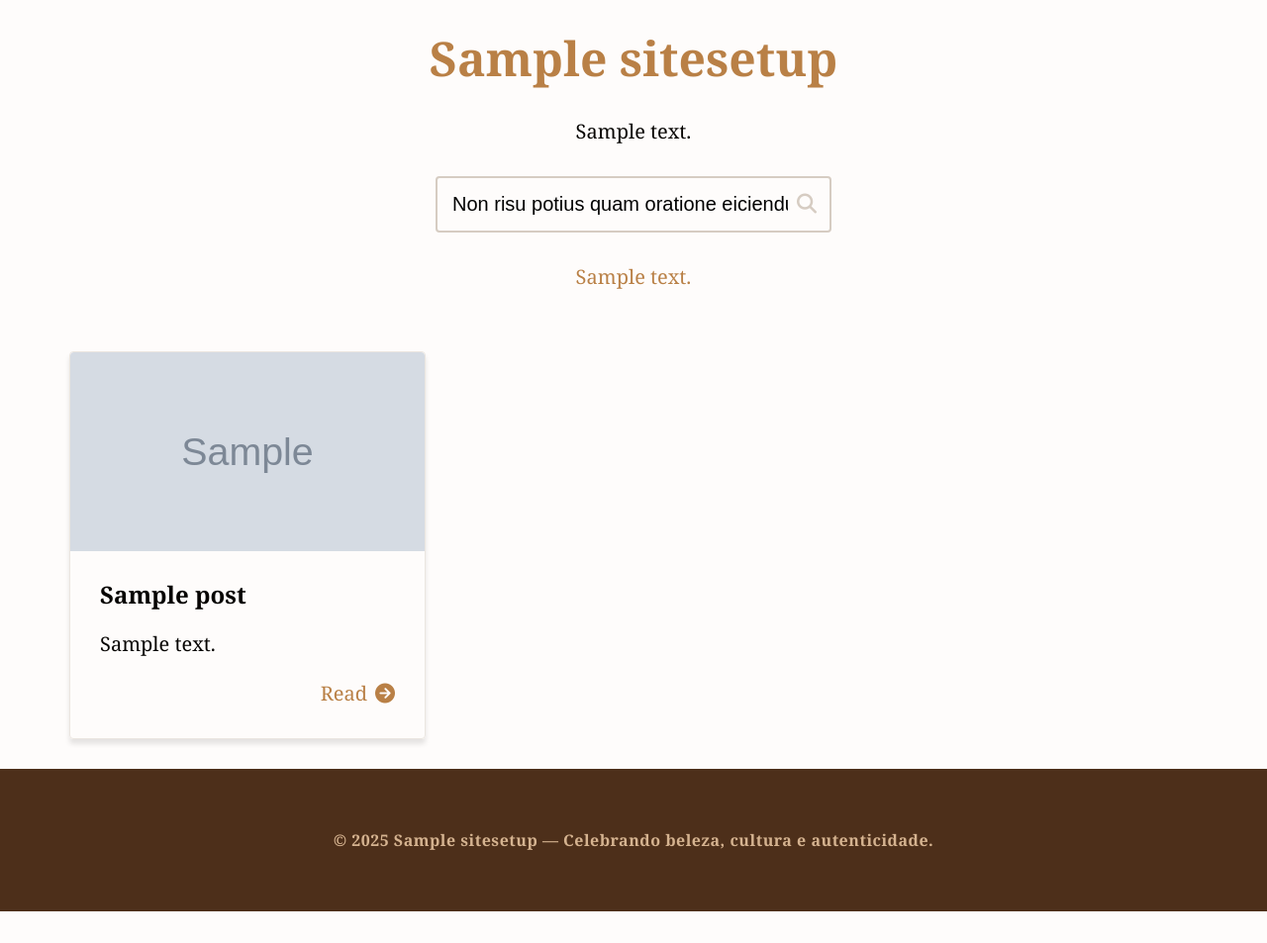
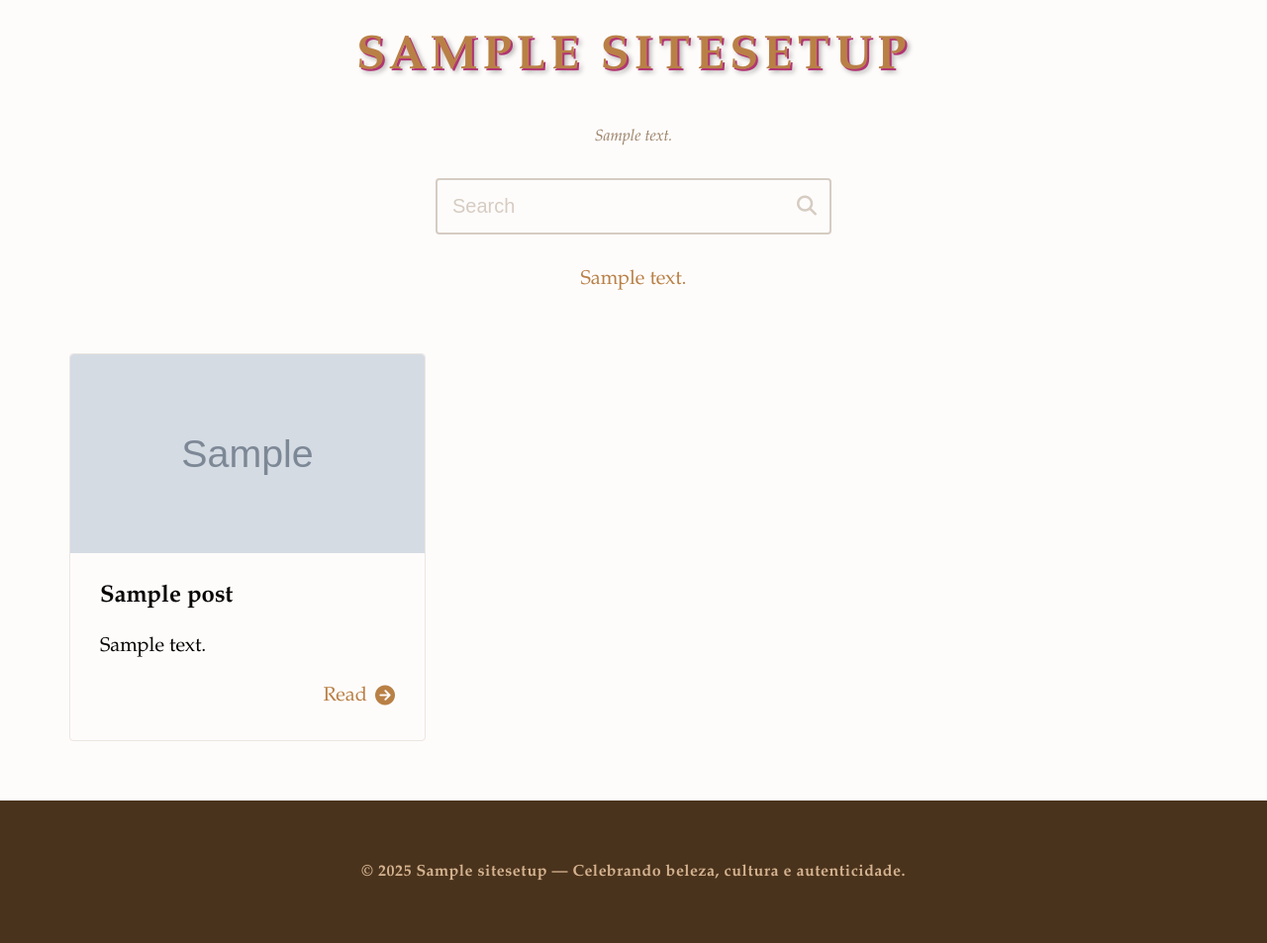
Before and after one commit to CleisonF/Projeto-blog-django, a Django app: page / in a window 1280 px wide. Shown: the whole page at 99% size. Before the commit the page ends 921 px from the top, so only its background shows below. Run offline with Django 5.2, Linux system fonts and the light colour scheme; tables that the repository leaves empty hold one stand-in row (values such as "Sample post"); grey boxes marked "Sample" are stand-in pictures.

Commit message:
'Alterações e atualizaçoões'

```diff
--- a/djangoapp/blog/static/blog/css/style.css
+++ b/djangoapp/blog/static/blog/css/style.css
@@ -1,37 +1,54 @@
 :root {
-  /* Colors - Tema Afro Marrom */
+  /* ==================================== */
+  /* Colors - TEMA AFRO MARROM (HSL CORRIGIDO) */
+  /* ==================================== */
   --_clr-base-hue: 30; /* tom quente terroso */
-  --_clr-primary: var(--_clr-base-hue) 45%; /* marrom médio */
-  --_clr-gray: var(--_clr-base-hue) 20%; /* areia */
+  --_clr-primary-sat: 45%; /* Saturação principal (Marrom) */
+  --_clr-gray-sat: 20%; /* Saturação do cinza/areia */
 
+  /* Cores Base HSL (CORRIGIDO: usando hsl() ) */
+  --clr-whitest: hsl(var(--_clr-base-hue), var(--_clr-primary-sat), 100%);
+  --clr-white: hsl(var(--_clr-base-hue), var(--_clr-primary-sat), 99%);
+  --clr-black: hsl(var(--_clr-base-hue), var(--_clr-primary-sat), 2%);
 
-  --clr-whitest: var(--_clr-primary) 100%;
-  --clr-white: var(--_clr-primary) 99%;
-  --clr-black: var(--_clr-primary) 2%;
+  /* Paleta Primária (Marrom) */
+  --clr-primary-ltst: hsl(var(--_clr-base-hue), var(--_clr-primary-sat), 80%);
+  --clr-primary-ltr: hsl(var(--_clr-base-hue), var(--_clr-primary-sat), 70%);
+  --clr-primary-lt: hsl(var(--_clr-base-hue), var(--_clr-primary-sat), 60%);
+  --clr-primary-base: hsl(var(--_clr-base-hue), var(--_clr-primary-sat), 50%);
+  --clr-primary-dk: hsl(var(--_clr-base-hue), var(--_clr-primary-sat), 40%);
+  --clr-primary-dkr: hsl(var(--_clr-base-hue), var(--_clr-primary-sat), 30%);
+  --clr-primary-dkst: hsl(var(--_clr-base-hue), var(--_clr-primary-sat), 20%);
 
-  --clr-primary-ltst: var(--_clr-primary) 80%;
-  --clr-primary-ltr: var(--_clr-primary) 70%;
-  --clr-primary-lt: var(--_clr-primary) 60%;
-  --clr-primary-base: var(--_clr-primary) 50%;
-  --clr-primary-dk: var(--_clr-primary) 40%;
-  --clr-primary-dkr: var(--_clr-primary) 30%;
-  --clr-primary-dkst: var(--_clr-primary) 20%;
+  /* Paleta Cinza/Areia */
+  --clr-gray-ltst: hsl(var(--_clr-base-hue), var(--_clr-gray-sat), 90%);
+  --clr-gray-ltr: hsl(var(--_clr-base-hue), var(--_clr-gray-sat), 80%);
+  --clr-gray-lt: hsl(var(--_clr-base-hue), var(--_clr-gray-sat), 70%);
+  --clr-gray-base: hsl(var(--_clr-base-hue), var(--_clr-gray-sat), 50%);
+  --clr-gray-dk: hsl(var(--_clr-base-hue), var(--_clr-gray-sat), 30%);
+  --clr-gray-dkr: hsl(var(--_clr-base-hue), var(--_clr-gray-sat), 20%);
+  --clr-gray-dkst: hsl(var(--_clr-base-hue), var(--_clr-gray-sat), 10%);
 
-  --clr-gray-ltst: var(--_clr-gray) 90%;
-  --clr-gray-ltr: var(--_clr-gray) 80%;
-  --clr-gray-lt: var(--_clr-gray) 70%;
-  --clr-gray-base: var(--_clr-gray) 50%;
-  --clr-gray-dk: var(--_clr-gray) 30%;
-  --clr-gray-dkr: var(--_clr-gray) 20%;
-  --clr-gray-dkst: var(--_clr-gray) 10%;
+  /* NOVAS CORES (DOURADO E ROSA) - Toque de luxo Afro */
+  --clr-gold-hue: 45;
+  --clr-gold-sat: 70%;
+  --clr-gold: hsl(var(--clr-gold-hue), var(--clr-gold-sat), 50%);
+  --clr-gold-dk: hsl(var(--clr-gold-hue), var(--clr-gold-sat), 35%);
+  --clr-gold-ltst: hsl(var(--clr-gold-hue), var(--clr-gold-sat), 75%);
 
-  /* Font-family */
-  --ff-regular: Georgia, 'Times New Roman', Times, serif;
-  --ff-headings: Georgia, 'Times New Roman', Times, serif;
+  --clr-rose-hue: 330;
+  --clr-rose-sat: 55%;
+  --clr-rose: hsl(var(--clr-rose-hue), var(--clr-rose-sat), 65%);
+  --clr-rose-dk: hsl(var(--clr-rose-hue), var(--clr-rose-sat), 45%);
+
+  /* ==================================== */
+  /* Font-family (MELHORADO - Elegante e Profissional) */
+  /* ==================================== */
+  --ff-regular: 'Palatino Linotype', 'Book Antiqua', Palatino, serif;
+  --ff-headings: 'Garamond', Georgia, serif;
   --ff-mono: 'Courier New', Courier, monospace;
 
-  /* Font-Sizes */
-  /* https://royalfig.github.io/fluid-typography-calculator/ */
+  /* Font-Sizes (Ótimo uso de clamp) */
   --fs-smlst: clamp(1.2rem, 1.092307692307692rem + 0.256410256410256vw, 1.4rem);
   --fs-smlr: clamp(1.4rem, 1.292307692307692rem + 0.2564102564102566vw, 1.6rem);
   --fs-sm: clamp(1.6rem, 1.4923076923076923rem + 0.25641025641025633vw, 1.8rem);
@@ -196,12 +221,16 @@ html,
   padding-bottom: var(--spacing-base);
 }
 
+.mt-base {
+  margin-top: var(--spacing-base);
+}
+
 .center {
   text-align: center;
 }
 
 .separator {
-  background: hsl(var(--clr-gray-ltst));
+  background: var(--clr-gray-ltst);
   width: 50%;
   margin-inline: auto;
   height: 1px;
@@ -222,9 +251,28 @@ html,
 }
 
 /* Header */
-.blog-title,
+
+/* Título (Melhoria: DOURADO com Sombra ROSA) */
+.blog-title {
+  margin: 0;
+  font-family: var(--ff-headings);
+  font-size: var(--fs-h1);
+  color: var(--clr-gold); /* Texto Dourado */
+  text-shadow:
+    2px 2px 0px var(--clr-rose-dk), /* Sombra rosa escura para profundidade */
+    4px 4px 5px rgba(0, 0, 0, 0.3); /* Sombra suave para destaque */
+  letter-spacing: 0.1em;
+  text-transform: uppercase;
+}
+
+/* Descrição (Melhoria: Em Rosa) */
 .blog-description {
   margin: 0;
+  /* Usando o cinza/areia base (tom terroso) que é mais neutro */
+  color: var(--clr-gray-base);
+  font-size: var(--fs-smlr);
+  font-style: italic;
+  padding-top: var(--spacing-micro);
 }
 
 /* Menu */
@@ -287,17 +335,17 @@ html,
   background: transparent;
   font-size: var(--fs-base);
   padding-inline: var(--spacing-smlst);
-  color: hsl(var(--clr-gray-ltr));
+  color: var(--clr-gray-ltr);
 }
 
 .search-content:focus-within .search-btn {
-  color: hsl(var(--clr-primary-base));
+  color: var(--clr-primary-base);
 }
 
-/* Footer */
+/* Footer (Usando variáveis de cor corrigidas) */
 .footer {
-  background: hsl(25, 50%, 20%);
-  color: hsl(30, 30%, 90%);
+  background: var(--clr-primary-dkst);
+  color: var(--clr-gray-lt);
   text-align: center;
   padding: var(--spacing-base);
   font-size: var(--fs-smlr);
--- a/djangoapp/blog/templates/blog/pages/index.html
+++ b/djangoapp/blog/templates/blog/pages/index.html
@@ -4,13 +4,21 @@
   <main class="main-content section-wrapper">
     <div class="section-content-wide">
       <div class="section-gap">
-
-        <div class="card-grid">
-          {% for post in page_obj %}
-            {% include 'blog/partials/_post-card.html' with i=forloop.counter0 %}
-          {% endfor %}
-        </div>
-
+        {% if page_obj %}
+          <div class="card-grid">
+            {% for post in page_obj %}
+              {% include 'blog/partials/_post-card.html' with i=forloop.counter0 %}
+            {% endfor %}
+          </div>
+        {% else %}
+          <div class="not-found. center">
+            <h1>Nada encontrado.</h1>
+            <p>Desculpe, mas nada foi encontrado.
+              clique em outro link para continuar sua busca.
+              ou vá para a <a href="{% url 'blog:index' %}">página inicial</a>.
+            </p>
+          </div>
+        {% endif %}
       </div>
     </div>
   </main>
--- a/djangoapp/blog/templates/blog/pages/page.html
+++ b/djangoapp/blog/templates/blog/pages/page.html
@@ -4,8 +4,8 @@
   <main class="main-content section-wrapper">
     <div class="section-content-narrow">
       <div class="section-gap">
-        <h1 class="center">A page 😍</h1>
-        <p>Lorem ipsum dolor sit amet consectetur adipisicing elit. Praesentium eaque placeat, optio architecto dignissimos est iure ipsum, iste doloribus dolorum nostrum veniam aspernatur adipisci eos et ab facilis, fugit labore!</p>
+        <h1 class="center">{{ page.title }}</h1>
+        {{ page.content|safe }}
       </div>
     </div>
   </main>
--- a/djangoapp/blog/templates/blog/partials/_footer.html
+++ b/djangoapp/blog/templates/blog/partials/_footer.html
@@ -1,4 +1,4 @@
-<footer class="footer section-wrapper">
+<footer class="footer section-wrapper mt-base">
   <div class="section-content-wide">
     <div class="section-gap">
       <div class="center">
--- a/djangoapp/blog/templates/blog/partials/_head.html
+++ b/djangoapp/blog/templates/blog/partials/_head.html
@@ -10,6 +10,6 @@
   <link rel="shortcut icon" href="{{ site_setup.favicon.url }}" type="image/png">
 {% endif %}
 
-<title>{{site_setup.title}}</title>
+<title>{{ page_title }}{{site_setup.title}}</title>
 
 <link rel="stylesheet" href="https://cdnjs.cloudflare.com/ajax/libs/font-awesome/6.4.0/css/all.min.css" integrity="sha512-iecdLmaskl7CVkqkXNQ/ZH/XLlvWZOJyj7Yy7tcenmpD1ypASozpmT/E0iPtmFIB46ZmdtAc9eNBvH0H/ZpiBw==" crossorigin="anonymous" referrerpolicy="no-referrer" />
--- a/djangoapp/blog/templates/blog/partials/_header.html
+++ b/djangoapp/blog/templates/blog/partials/_header.html
@@ -11,7 +11,7 @@
 
       {% if site_setup.show_search %}
         <div class="search pb-base center">
-          <form class="search-form" action="#" method="get">
+          <form class="search-form" action="{% url "blog:search" %}" method="get">
             <div class="search-content">
               <label class="sr-only" id="search-label" for="search-input">Search</label>
               <input
@@ -20,7 +20,7 @@
                 name="search"
                 id="search-input"
                 placeholder="Search"
-                value="Non risu potius quam oratione eiciendum? Quo pleb "
+                value="{{ search_value|default:'' }}"
               >
               <button class="search-btn" type="submit" aria-labelledby="search-label">
                 <i class="fa fa-search"></i>
--- a/djangoapp/blog/templates/blog/partials/_post-card.html
+++ b/djangoapp/blog/templates/blog/partials/_post-card.html
@@ -2,7 +2,7 @@
 
   {% if post.cover %}
     <div class="card-cover-wrapper">
-      <a href="{% url "blog:post" post.slug %}" class="card-cover-link">
+      <a href="{{ post.get_absolute_url }}" class="card-cover-link">
         <img
           class="card-cover"
           loading="lazy"
@@ -15,7 +15,7 @@
   <div class="card-text-wrapper">
     <div class="card-title-wrapper">
       <h2 class="card-title">
-        <a href="{% url "blog:post" post.slug %}" class="card-title-link">
+        <a href="{{ post.get_absolute_url }}" class="card-title-link">
           {{ post.title }}
         </a>
       </h2>
@@ -27,7 +27,7 @@
       </p>
 
       <div class="card-actions">
-        <a class="card-action-link" href="{% url "blog:post" post.slug %}">
+        <a class="card-action-link" href="{{ post.get_absolute_url }}">
           <span>Read</span>
           <i class="fa-solid fa-circle-arrow-right"></i>
         </a>
--- a/djangoapp/blog/urls.py
+++ b/djangoapp/blog/urls.py
@@ -1,4 +1,4 @@
-from blog.views import index, page, post
+from blog.views import index, page, post, created_by, category, tag, search
 from django.urls import path
 
 app_name = 'blog'
@@ -6,5 +6,9 @@ app_name = 'blog'
 urlpatterns = [
     path('', index, name='index'),
     path('post/<slug:slug>/', post, name='post'),
-    path('page/', page, name='page'),
+    path('page/<slug:slug>/', page, name='page'),
+    path('created-by/<int:author_pk>/', created_by, name='created_by'),
+    path('category/<slug:slug>/', category, name='category'),
+    path('tag/<slug:slug>/', tag, name='tag'),
+    path('search/', search, name='search'),
 ]
--- a/djangoapp/blog/views.py
+++ b/djangoapp/blog/views.py
@@ -1,13 +1,17 @@
 from django.core.paginator import Paginator
 from django.shortcuts import render
-from blog.models import Post
+from blog.models import Post, Page
+from django.db.models import Q
+from django.contrib.auth.models import User
+from django.http import Http404
 
-posts = list(range(1000))
+PER_PAGE = 9
+
 
 def index(request):
-    posts = Post.objects.filter(is_published=True).order_by('-pk')
+    posts = Post.objects.get_published() #type: ignore
 
-    paginator = Paginator(posts,9)
+    paginator = Paginator(posts, PER_PAGE)
     page_number = request.GET.get("page")
     page_obj = paginator.get_page(page_number)
 
@@ -15,32 +19,151 @@ def index(request):
         request,
         'blog/pages/index.html',
         {
-            'page_obj': page_obj
+            'page_obj': page_obj,
+            'page_title': 'Home -',
         }
     )
 
-def page(request):
-    paginator = Paginator(posts,9)
+def created_by(request, author_pk):
+    user = User.objects.filter(pk=author_pk).first()
+    if user is None:
+        raise Http404()
+
+
+    posts = (Post.objects.get_published()#type: ignore
+        .filter(created_by__pk=author_pk))
+    user_full_name = user.username
+
+    if user.first_name:
+        user_full_name = f"{user.first_name} {user.last_name}"
+
+    page_title = user_full_name + 'posts -'
+
+
+    paginator = Paginator(posts, PER_PAGE)
     page_number = request.GET.get("page")
     page_obj = paginator.get_page(page_number)
 
     return render(
         request,
-        'blog/pages/page.html',
+        'blog/pages/index.html',
         {
-            #'page_obj': page_obj
+            'page_obj': page_obj,
+            'page_title': page_title,
         }
     )
 
-def post(request):
-    paginator = Paginator(posts,9)
+
+def category(request, slug):
+    posts = (Post.objects.get_published()#type: ignore
+        .filter(category__slug=slug))
+
+    paginator = Paginator(posts, PER_PAGE)
     page_number = request.GET.get("page")
     page_obj = paginator.get_page(page_number)
+
+    if len(posts) == 0:
+        raise Http404()
+
+    page_title = f'{page_obj[0].category.name} - Categoria - '
+
+    return render(
+        request,
+        'blog/pages/index.html',
+        {
+            'page_obj': page_obj,
+            'page_title': page_title,
+        }
+    )
+
+
+def tag(request, slug):
+    posts = (Post.objects.get_published()#type: ignore
+        .filter(tags__slug=slug))
+
+    paginator = Paginator(posts,PER_PAGE)
+    page_number = request.GET.get("page")
+    page_obj = paginator.get_page(page_number)
+
+    if len(posts) == 0:
+        raise Http404()
+
+    page_title = f'{page_obj[0].tags.first().name} - '
+
+
+    return render(
+        request,
+        'blog/pages/index.html',
+        {
+            'page_obj': page_obj,
+            'page_title': page_title,
+        }
+    )
+
+
+def search(request):
+    search_value = request.GET.get('search', '').strip()
+
+    posts = (
+        Post.objects.get_published() #type: ignore
+        .filter(
+            Q(title__icontains=search_value) |
+            Q(excerpt__icontains=search_value) |
+            Q(content__icontains=search_value)
+        )[:PER_PAGE]
+    )
+
+    page_title = f'{search_value[:30]} - Search - '
+
+    return render(
+        request,
+        'blog/pages/index.html',
+        {
+            'page_obj': posts,
+            'search_value': search_value,
+            'page_title': page_title,
+        }
+    )
+
+def page(request, slug):
+    page_obj = (
+        Page.objects
+        .filter(is_published=True)
+        .filter(slug=slug)
+        .first()
+        )
+
+    if page_obj is None:
+        raise Http404()
+
+    page_title = f'{page_obj.title} - Página - '
+
+    return render(
+        request,
+        'blog/pages/page.html',
+        {
+            'page': page_obj,
+            'page_title': page_title,
+        }
+    )
+
+def post(request, slug):
+    post_obj = (
+        Post.objects.get_published() #type: ignore
+        .filter(slug=slug)
+        .first()
+        )
+
+    if post_obj is None:
+        raise Http404()
+
+    page_title = f'{post_obj.title} - Post - '
 
     return render(
         request,
         'blog/pages/post.html',
         {
-            'page_obj': page_obj
+            'post': post_obj,
+            'page_title': page_title,
         }
     )
```
Also changed, not shown: other parts of djangoapp/blog/static/blog/css/style.css (+68 -15 lines), djangoapp/blog/admin.py (+13 -1 lines), djangoapp/blog/models.py (+21 -0 lines), djangoapp/blog/templates/blog/pages/post.html (+55 -38 lines).
